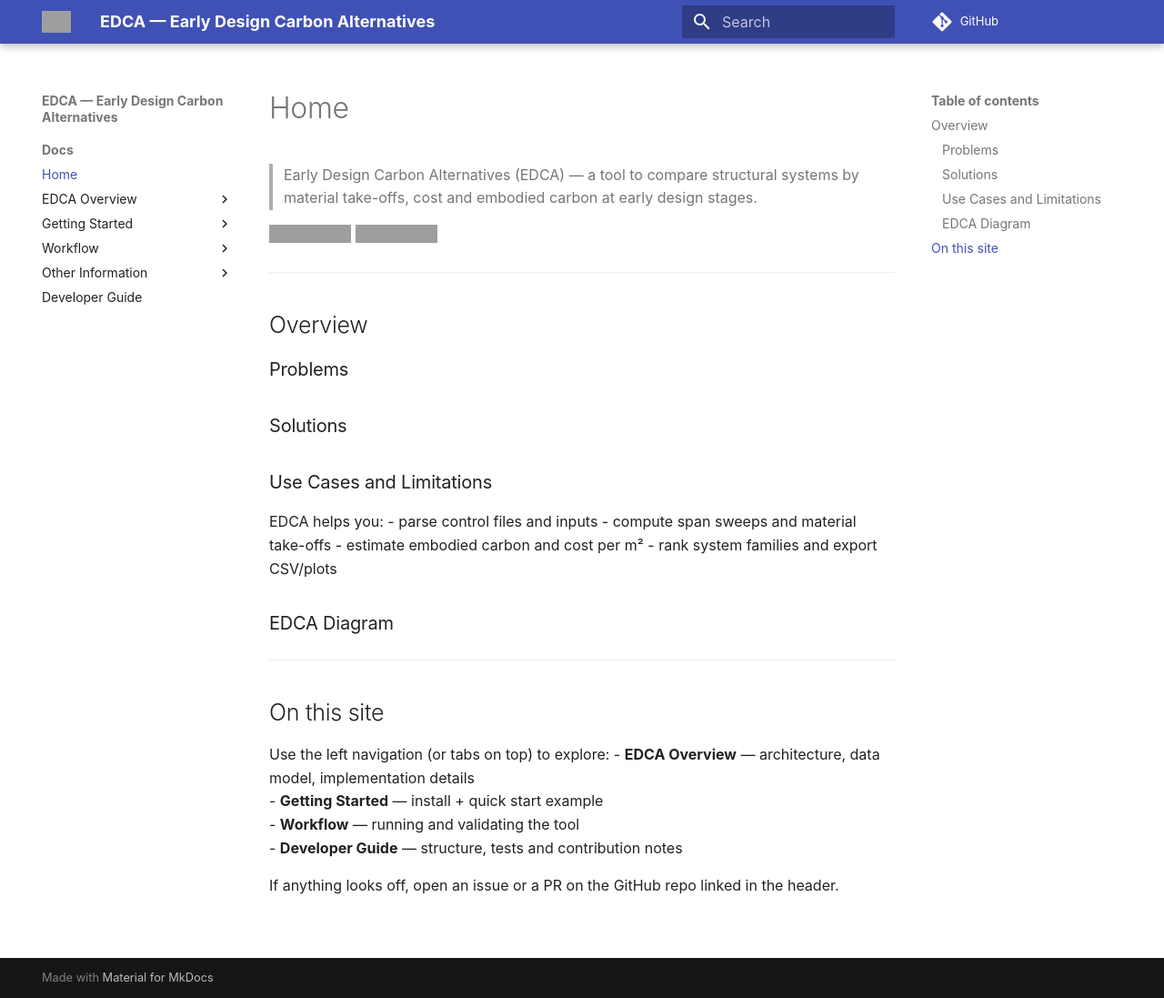
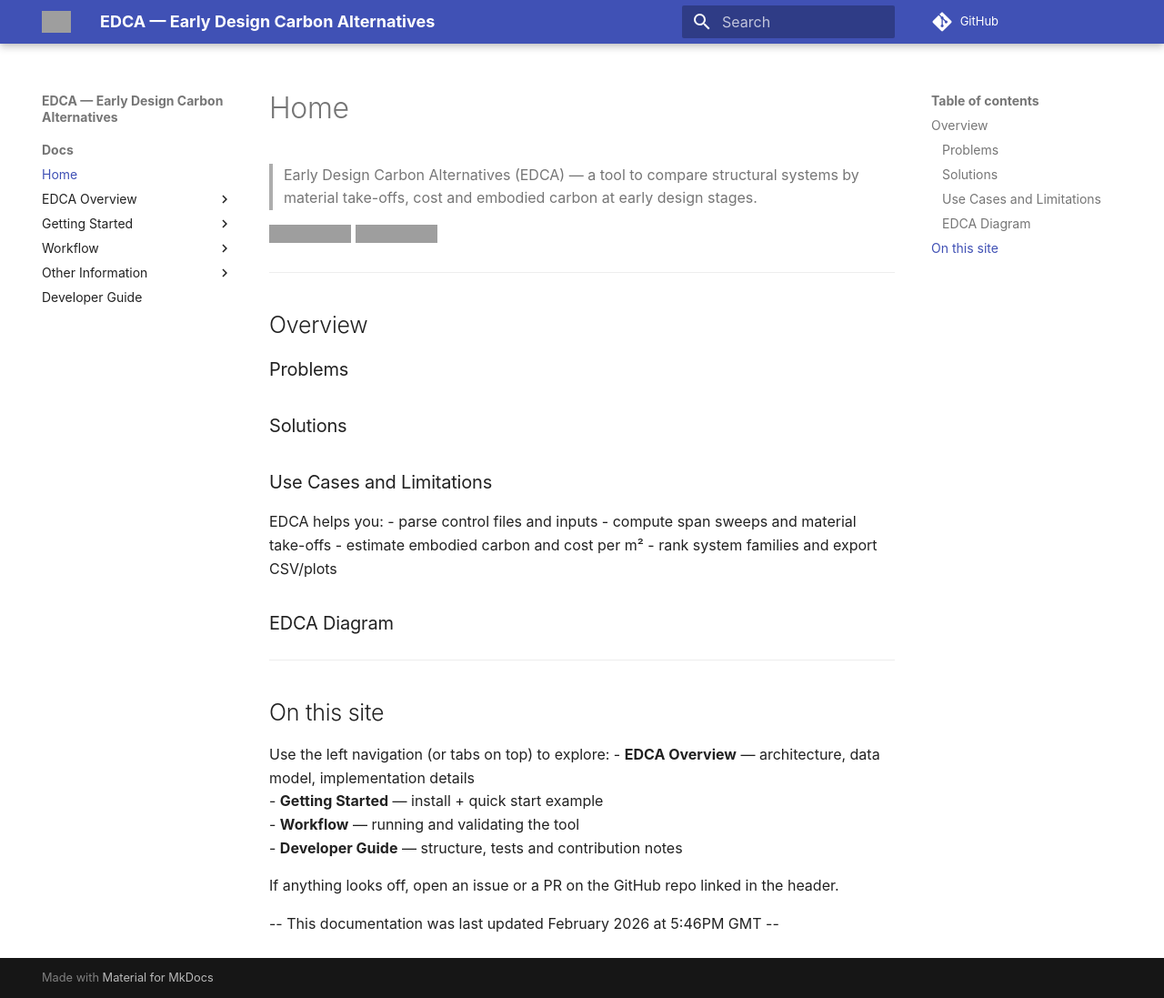
Before and after one commit to benjaminsalop/edca-tool, an MkDocs documentation site: the page built from docs/index.md, in a window 1280 px wide and 1097 px high. Shown: the whole window at 91% size. Built offline with MkDocs 1.6.1 and Material for MkDocs 9.7.7, drawn with Linux system fonts in a browser that asks for light colours; some web fonts are replaced; comment, search, counter and statistics services are not loaded; grey boxes are pictures that could not be loaded.

Commit message:
added timestamp

```diff
--- a/docs/index.md
+++ b/docs/index.md
@@ -34,3 +34,5 @@ Use the left navigation (or tabs on top) to explore:
 - **Developer Guide** — structure, tests and contribution notes
 
 If anything looks off, open an issue or a PR on the GitHub repo linked in the header.
+
+-- This documentation was last updated February 2026 at 5:46PM GMT --
```
